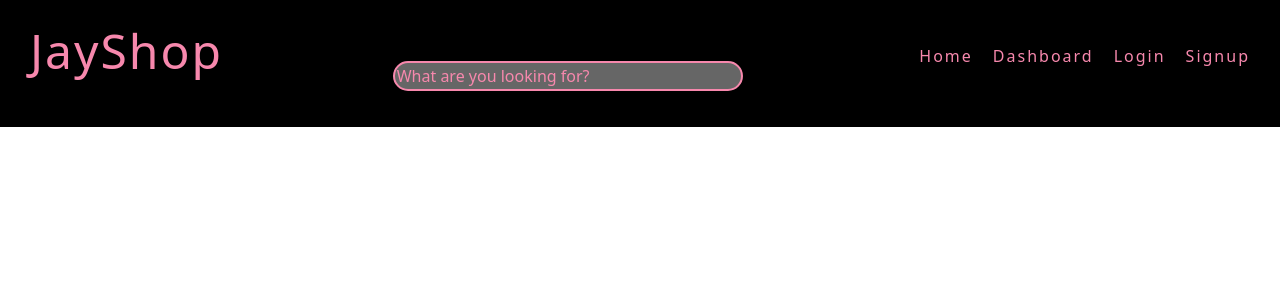
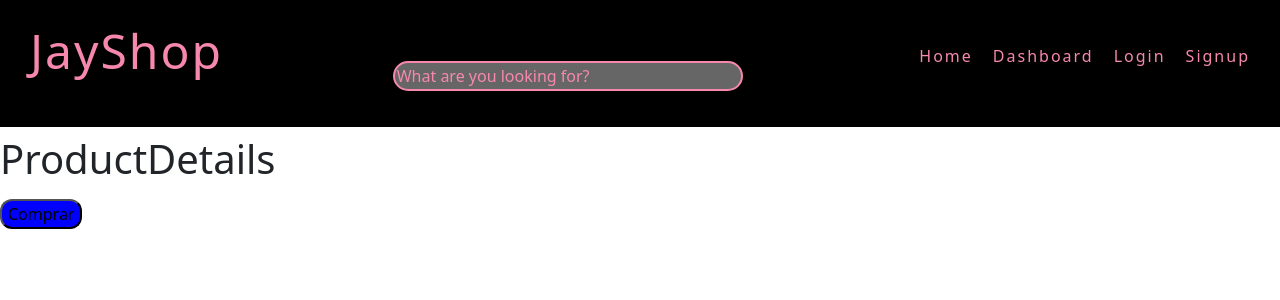
Before and after one commit to MasterTruckX/React_Projects, a React (Vite) app in the folder JayShop/: page /items/1 in a window 1280 px wide. Shown: the top 300 px of the page. Built offline with nearby package versions, Linux system fonts and the light colour scheme; no server answers.

Commit message:
Added ProductDetail page displaying product's info

```diff
--- a/JayShop/src/App.jsx
+++ b/JayShop/src/App.jsx
@@ -1,7 +1,7 @@
 import { BrowserRouter } from 'react-router-dom'
 import RoutesIndex from '@/routes/Index'
 import '@/App.css'
-import Header from './components'
+import Header from './components/Header'
 
 function App () {
   return (
--- a/JayShop/src/pages/Home.jsx
+++ b/JayShop/src/pages/Home.jsx
@@ -1,7 +1,8 @@
 import { useState, useEffect } from 'react'
 import { getAllItems } from '@/services/itemServices'
 import '@/styles/home.css'
-import Header from '../components'
+import Header from '@/components/Header'
+import { Link } from 'react-router-dom'
 
 const Home = () => {
   const [itemsData, setItemsData] = useState([])
@@ -43,7 +44,7 @@ const Home = () => {
             <div className='card' style={{ width: '18rem' }} key={product.id}>
               <img className='card-img-top' style={{ maxHeight: '300px' }} src={product.image} alt={product.product_name} />
               <div className='card-body'>
-                <h5 className='card-title'>{product.product_name}</h5>
+                <h5 className='card-title'><Link to={`/items/${product.id}`}>{product.product_name}</Link></h5>
                 <p className='card-text'>{product.description}</p>
                 {/* Aqui no se implementa el botón, pero basta con sustituir "a" por Link de react-router-dom y la ruta del enlace indicar el componente que mostrará la información de un solo producto, seguido del id del producto */}
                 <a href='#' className='btn btn-primary'>Comprar</a>
--- /dev/null
+++ b/JayShop/src/pages/ProductDetail/ProductDetails.jsx
@@ -0,0 +1,40 @@
+import { useState, useEffect } from 'react'
+import { useParams } from 'react-router-dom'
+import { getSingleItem } from '@/services/itemServices'
+import './productDetail.scss'
+
+const ProductDetails = () => {
+  const { id } = useParams()
+  const [product, setProduct] = useState([])
+  useEffect(() => {
+    const fetchItemData = async () => {
+      try {
+        const response = await getSingleItem(id)
+        if (response.status === 200) {
+          setProduct(response.data)
+        //   setLoading(false)
+        }
+      } catch (error) {
+        console.log('Ocurrio un error:', error.message)
+      }
+    }
+    fetchItemData()
+  }, [id])
+  return (
+    <>
+      <div className='product-details'>
+        <h1>ProductDetails</h1>
+        <p>{product.product_name}</p>
+        <p>{product.description}</p>
+        <p>{product.price}</p>
+        <p>{product.category}</p>
+        <p>{product.brand}</p>
+        <p>{product.sku}</p>
+        <button className='product-details__btn-comprar'>Comprar</button>
+      </div>
+    </>
+
+  )
+}
+
+export default ProductDetails
--- /dev/null
+++ b/JayShop/src/pages/ProductDetail/index.js
@@ -0,0 +1,3 @@
+import ProductDetails from './ProductDetails'
+
+export default ProductDetails
--- /dev/null
+++ b/JayShop/src/pages/ProductDetail/productDetail.scss
@@ -0,0 +1,8 @@
+.product-details {
+    margin-top: 135px;
+
+    &__btn-comprar {
+        background-color: blue;
+        border-radius: 12px;
+    }
+}
--- a/JayShop/src/routes/Index.jsx
+++ b/JayShop/src/routes/Index.jsx
@@ -1,5 +1,6 @@
 import { Routes, Route } from 'react-router-dom'
 import { Dashboard, Home, Login, Secret, Signup } from '@/pages'
+import ProductDetails from '@/pages/ProductDetail/'
 
 const RoutesIndex = () => {
   return (
@@ -9,6 +10,7 @@ const RoutesIndex = () => {
       <Route path='/login' element={<Login />} />
       <Route path='/secret' element={<Secret />} />
       <Route path='/signup' element={<Signup />} />
+      <Route path='/items/:id' element={<ProductDetails />} />
     </Routes>
 
   )
```
Also changed, not shown: JayShop/src/components/Header/Header.jsx (renamed from JayShop/src/components/Header.jsx), JayShop/src/components/Header/header.scss (renamed from JayShop/src/components/header.scss), JayShop/src/components/Header/index.js (renamed from JayShop/src/components/index.js).
